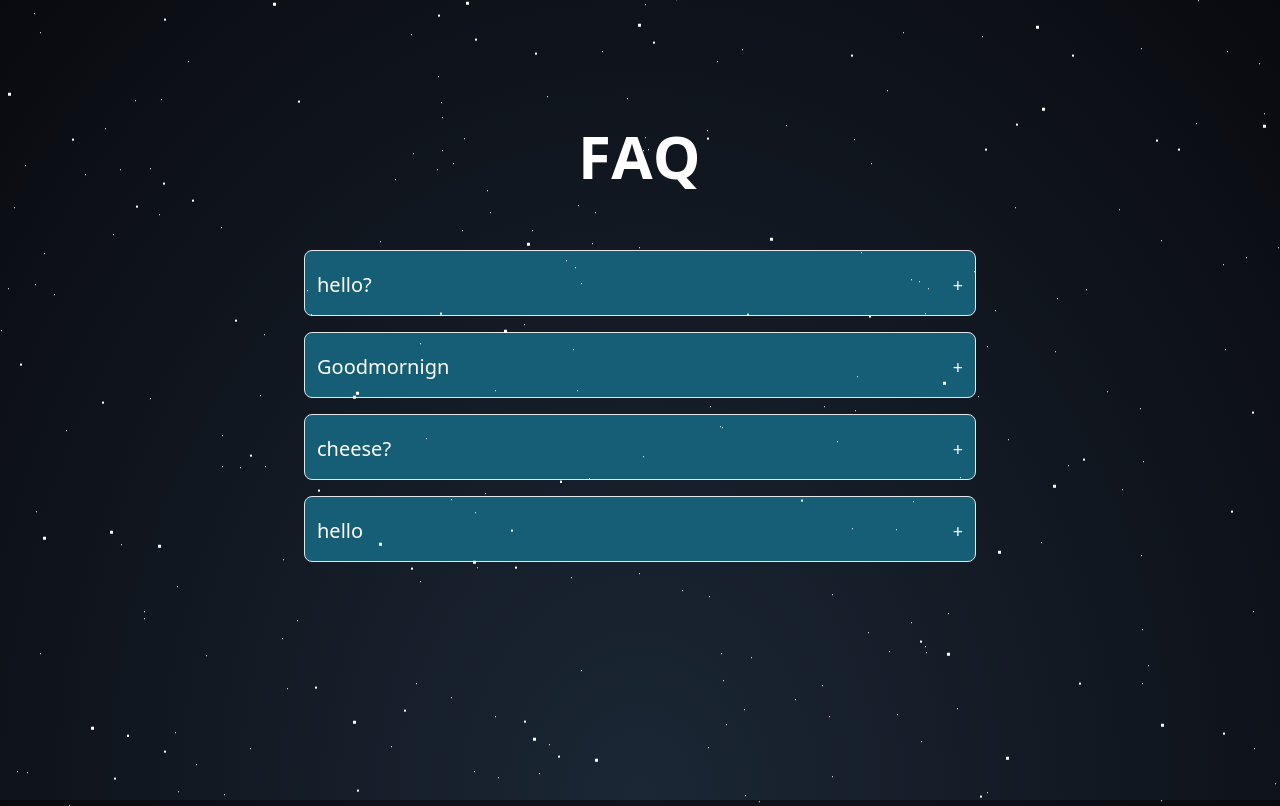
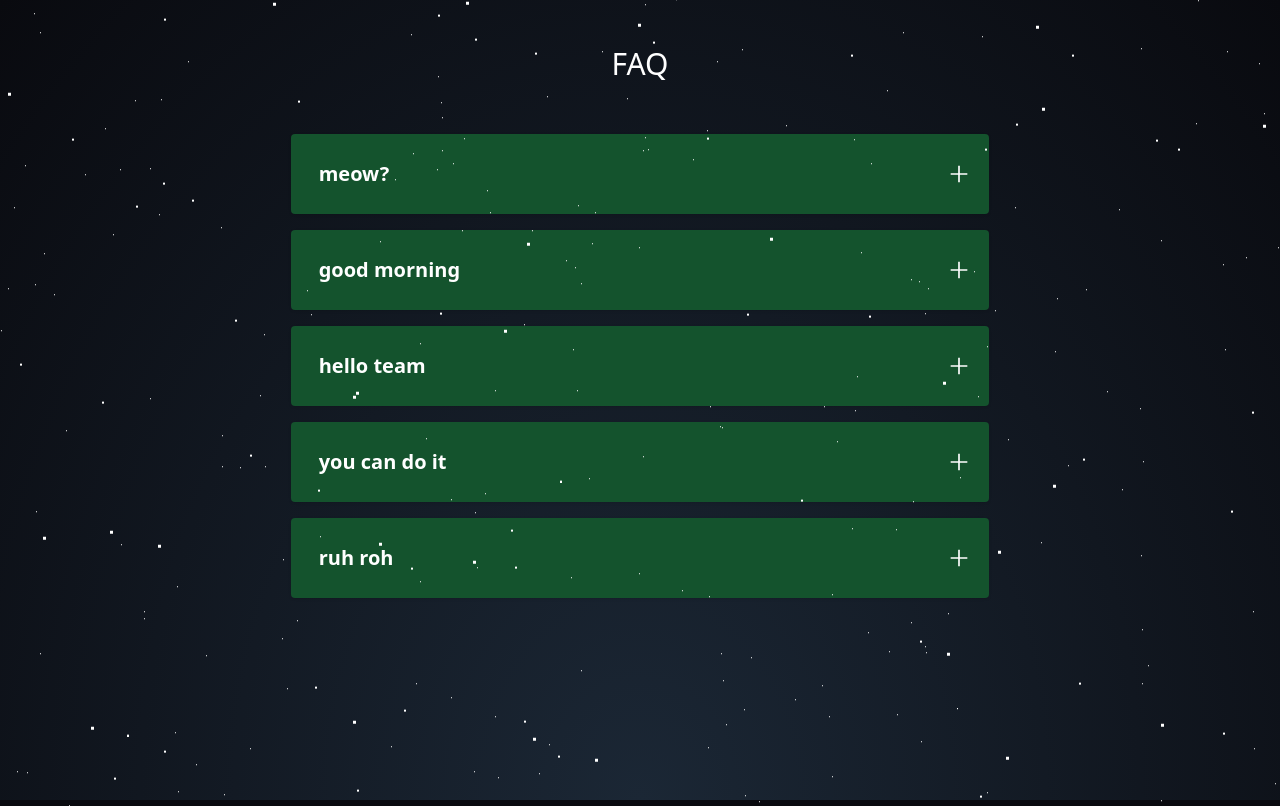
Before and after one commit to Amelia1110/AstralHacks, a Next.js app: page /faq in a window 1280 px wide. Built offline with nearby package versions, Linux system fonts and the light colour scheme.

Commit message:
faq wip 2

```diff
--- /dev/null
+++ b/components/Accordian.tsx
@@ -0,0 +1,54 @@
+import Image from 'next/image'
+import React, { Dispatch, SetStateAction, useEffect, useRef } from 'react'
+import minus from "../public/minus.svg";
+import plus from "../public/plus.svg";
+
+type Props = {
+    question: string,
+    answer: string,
+    turn: boolean[],
+    setTurn: Dispatch<SetStateAction<boolean[]>>,
+    idx: number
+}
+
+const Accordion = ({question, answer, turn, setTurn, idx}: Props) => {
+
+    const contentRef = useRef<HTMLDivElement>(null);
+
+    useEffect(()=>{
+        if(contentRef.current){
+            contentRef.current.style.maxHeight = turn![idx] ? `${contentRef.current.scrollHeight}px`:"0px"
+        }
+
+    },[contentRef, turn, idx])
+
+    const toggleAccordion = () => {
+        let newTurn = [...turn!]
+        newTurn[idx] = !newTurn[idx]
+        setTurn!(newTurn)
+    }
+  return (
+    <div className='flex flex-col rounded items-center justify-center w-full px-2 text-lg pt-4 lg:text-base'>
+      <button onClick={toggleAccordion}
+       className={`bg-green-900 px-5 rounded shadow cursor-pointer w-full h-full ${turn![idx]}`}>
+        <div className='py-3'>
+           <div className='flex items-center justify-between h-14 text-left'>
+              <span className='ml-2 font-medium lg:font-semibold lg:text-xl text-sm text-white'>{question}</span>
+              <div>
+               { turn![idx] ? <Image src={minus} alt="" width={20} height={20}/> :
+                <Image src={plus} alt="" width={20} height={20}/>}
+
+              </div>
+           </div>
+           <div ref={contentRef} className='mx-4 overflow-hidden text-left text-white transition-all duration-500 h-full'>
+              <p className='py-1 border-white font-normal leading-normal text-justify whitespace-pre-line text-xs lg:text-lg'>
+                {answer}
+              </p>
+           </div>
+        </div>
+      </button>
+    </div>
+  )
+}
+
+export default Accordion
--- /dev/null
+++ b/components/Layout.tsx
@@ -0,0 +1,57 @@
+import Image from 'next/image'
+import React, { Dispatch, SetStateAction } from 'react'
+import down from "../public/down.svg";
+import Accordion from './Accordian';
+
+type Props = {
+    question :string,
+    answer: string,
+    idx: number
+}
+
+interface LayoutProps {
+    handleClick: React.MouseEventHandler<HTMLButtonElement>,
+    isSomeActive: any,
+    turn: boolean[],
+    setTurn: Dispatch<SetStateAction<boolean[]>>,
+    data: Props[]
+}
+
+const Layout = ({handleClick, isSomeActive, data, turn, setTurn}:LayoutProps) => {
+  return (
+    <div className='items-center flex flex-col lg:w-7/12 lg:mt-7 w-full my-5 px-4'>
+        <span className='text-3xl px-6 py-3 text-white'>
+            FAQ
+        </span>
+      <div className='flex items-center justify-between w-full mb-6 lg:justify-end'>
+          <button
+            >
+              <div
+                className={
+                  "relative transition-all ease-in-out duration-200 " +
+                  (isSomeActive ? " rotate-180" : "rotate-0")
+                }
+              >
+
+              </div>
+            </button>
+      </div>
+
+      {data.map((el,i)=>{
+        return (
+            <div className='w-full' key={"questions"+i}>
+                <Accordion
+                question={el.question}
+                answer={el.answer}
+                turn={turn}
+                setTurn={setTurn}
+                idx={el.idx}
+                />
+            </div>
+        )
+      })}
+    </div>
+  )
+}
+
+export default Layout
--- a/pages/QA.tsx
+++ /dev/null
@@ -1,31 +0,0 @@
-import { useState } from "react"
-import minus from "../public/minus.svg"
-import plus from "../public/plus.svg"
-
-type QAProps = {
-    question: string,
-    answer: string,
-}
-
-const QA = (props: QAProps) => {
-    const [showQA, setShowQA] = useState(false);
-
-    return (
-        <div className=" bg-cyan-800 pb-2 py-5 px-3 my-4 max-w-2xl mx-auto border rounded-lg flex flex-col gap-6">
-            <button className = "bg-cyan-800 pb-2 flex flex-row items-center justify-between gap-4 font-medium"
-
-                onClick={() => setShowQA(!showQA)}
-            >
-                <span className="text-white text-xl">{props.question}</span>
-                <span className="text-white text-lg">
-                    {showQA ? "-" : "+"}
-                </span>
-            </button>
-            {showQA &&
-                <p className="border-t text-white border-white pb-0 py-2 text-lg">{props.answer}</p>
-            }
-        </div>
-    )
-}
-
-export default QA
--- a/pages/design-system/formatting.tsx
+++ /dev/null
@@ -1,26 +0,0 @@
-export const Body = ({
-    children,
-}: {
-    children: React.ReactNode
-}) => {
-    return (
-        <div className="max-w-7xl min-h-screen mx-auto py-20 px-6">{children}</div>
-    )
-}
-
-const Columns = () =>
-  <div style={{ display: "grid", gridTemplateColumns: "repeat(2, 1fr)", gridGap: 20 }}>
-    <div>Column 1</div>
-    <div>Column 2</div>
-  </div>
-
-
-export const H1 = ({
-    children,
-}: {
-    children: React.ReactNode
-}) => {
-    return (
-        <h1 className="text-white pt-10 pb-12 text-center text-5xl lg:text-6xl font-semibold tracking-wide">{children}</h1>
-    )
-}
--- a/pages/faq.tsx
+++ b/pages/faq.tsx
@@ -1,41 +1,38 @@
-"use client";
+import Head from 'next/head'
+import { Inter } from 'next/font/google'
+import { useState } from 'react'
+import Layout from '@/components/Layout'
+import data from "../public/data.json"
+const inter = Inter({ subsets: ['latin'] })
 
-import {Body,H1} from "./design-system/formatting"
-import QA from "./QA";
 
-const dataQA = [
-    {
-        question: "hello?",
-        answer: "meow!",
-    },
-    {
-        question: "Goodmornign",
-        answer: "Should he write it down? That was the question running through his mind. He couldn't believe what had just happened and he knew nobody else would believe him as well. Even if he documented what had happened by writing it down, he still didn't believe anyone would still believe it. So the question remained. Was it be worth it to actually write it down?",
-    },
-    {
-        question: "cheese?",
-        answer: "milk",
-    },
-    {
-        question: "hello",
-        answer: "goodbye",
-    },
-]
+export default function FAQ() {
+  const [active, setActive] = useState([false, false, false, false, false]);
+  const isSomeActive = active.some((element) => element);
+  const handleClick = () => {
+    isSomeActive
+      ? setActive([false, false, false, false,false])
+      : setActive([true, true, true, true, true, true]);
+  };
 
-const FAQ = () => {
-    return (
-        <Body>
-            <H1>FAQ</H1>
-            {dataQA.map((data, i,) =>
-                <div key={i}>
-                    <QA
-                        question={data.question}
-                        answer={data.answer}
-                    />
-                </div>
-            )}
-        </Body>
-    )
+  return (
+    <>
+      <Head>
+        <title>FAQ</title>
+        <meta name="description" content="Generated by create next app" />
+        <meta name="viewport" content="width=device-width, initial-scale=1" />
+        <link rel="icon" href="/favicon.ico" />
+      </Head>
+      <div className='grid place-items-center w-full'>
+      <Layout
+        handleClick={handleClick}
+        isSomeActive={isSomeActive}
+        data={data}
+        turn={active}
+        setTurn={setActive}
+      />
+    </div>
+
+    </>
+  )
 }
-
-export default FAQ
--- /dev/null
+++ b/public/data.json
@@ -0,0 +1,27 @@
+[
+    {
+        "idx": 1,
+        "question":"meow?",
+        "answer":"She sat down with her notebook in her hand, her mind wandering to faraway places. She paused and considered all that had happened. It hadn't gone as expected. When the day began she thought it was going to be a bad one, but as she sat recalling the day's events to write them down, she had to admit, it had been a rather marvelous day."
+    },
+    {
+        "idx": 2,
+        "question":"good morning",
+        "answer":"Cake or pie? I can tell a lot about you by which one you pick. It may seem silly, but cake people and pie people are really different. I know which one I hope you are, but that's not for me to decide. So, what is it? Cake or pie?"
+    },
+    {
+        "idx": 3,
+        "question":"hello team",
+        "answer":"rawrrrr"
+    },
+    {
+        "idx": 4,
+        "question":"you can do it",
+        "answer":"yes i can"
+    },
+    {
+        "idx": 5,
+        "question":"ruh roh",
+        "answer":"Was it enough? That was the question he kept asking himself. Was being satisfied enough? He looked around him at everyone yearning to just be satisfied in their daily life and he had reached that goal. He knew that he was satisfied and he also knew it wasn't going to be enough."
+    }
+]
```
Also changed, not shown: public/minus.svg (added), public/plus.svg (added).
